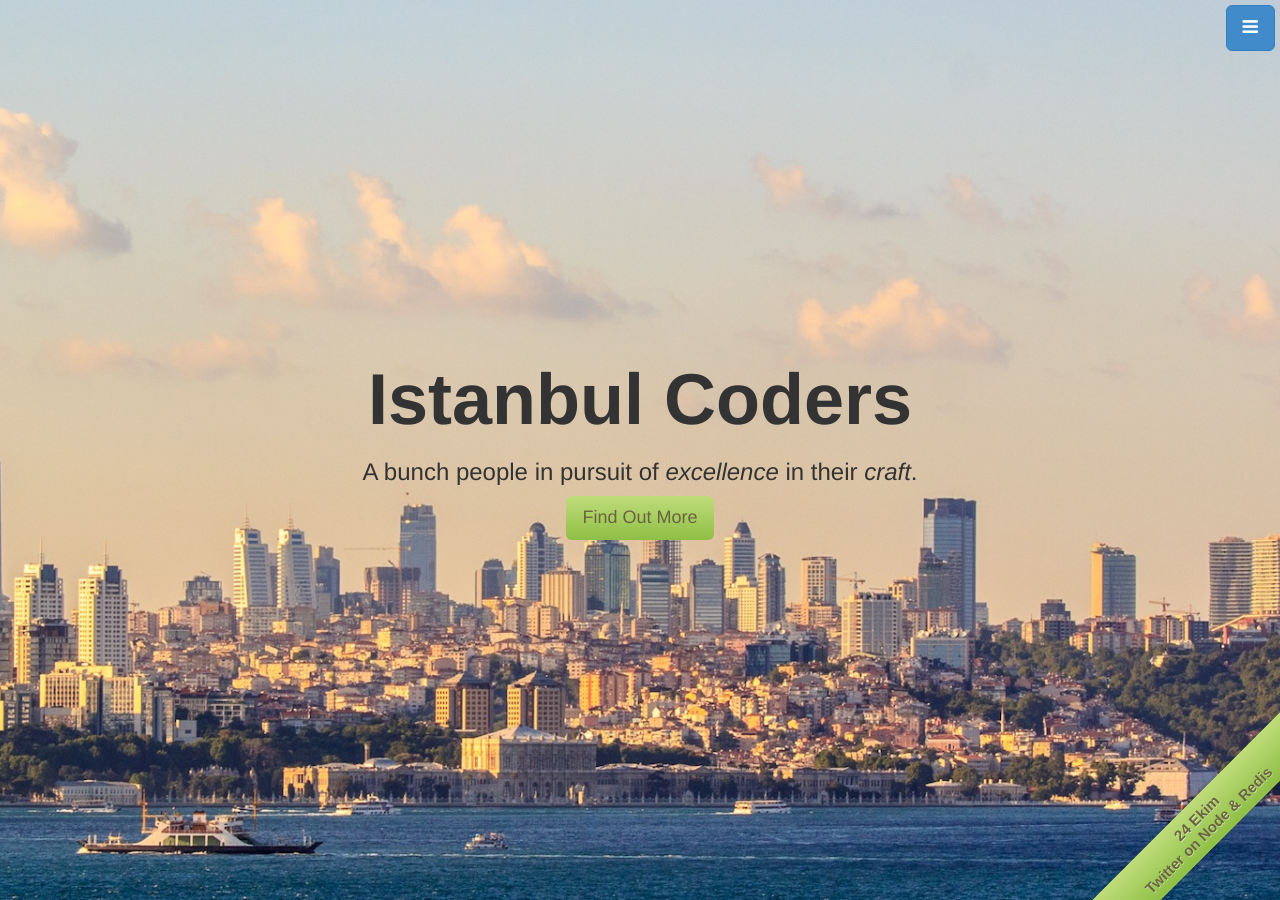
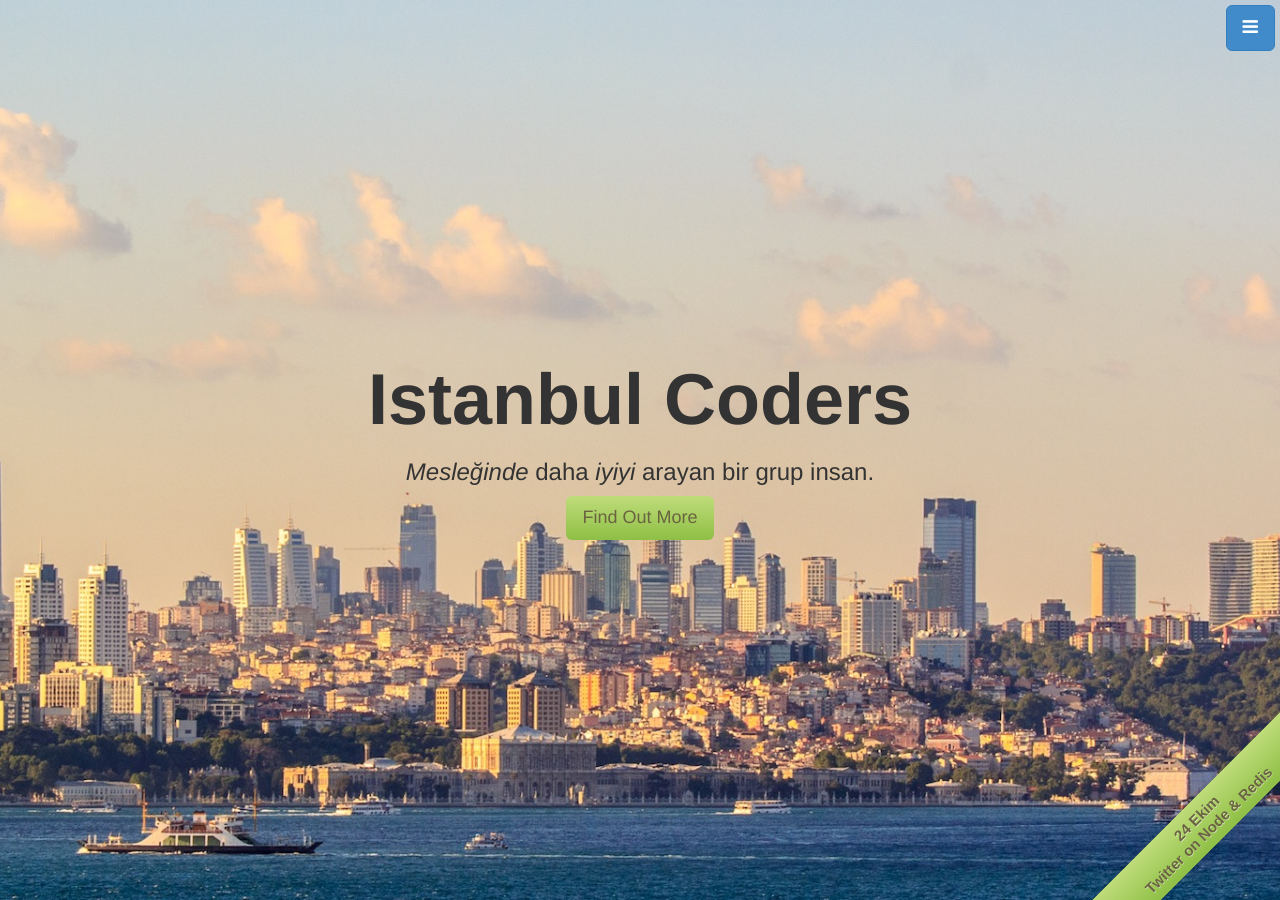
Before and after one commit to selimober/istanbul-coders, a Jekyll site: the page built from index.md, in a window 1280 px wide and 900 px high. Built offline with Jekyll 4.4.1, drawn with Linux system fonts in a browser that asks for light colours; Markdown is read by kramdown in place of the engine named in the settings.

Commit message:
transalation

```diff
--- a/index.md
+++ b/index.md
@@ -20,7 +20,7 @@ layout: home
 <div class="header">
   <div class="vert-text">
     <h1>Istanbul Coders</h1>
-    <h3>A bunch people in pursuit of <em>excellence</em> in their <em>craft</em>.</h3>
+    <h3><em>Mesleğinde</em> daha <em>iyiyi</em> arayan bir grup insan.</h3>
     <a href="#intro" class="btn btn-default btn-lg">Find Out More</a>
   </div>
   <div class="ribbon-wrapper-green"><div class="ribbon-green"><a href="/next-meeting">
```
